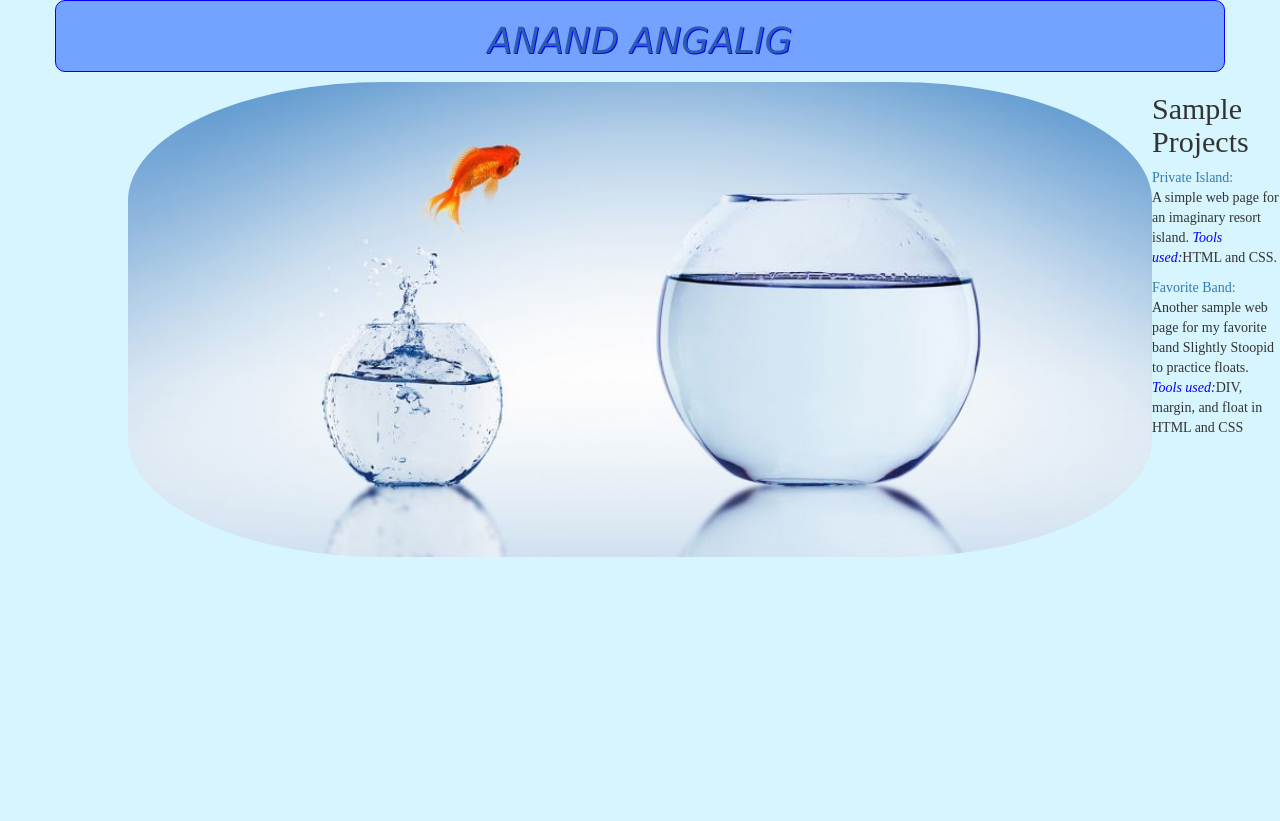
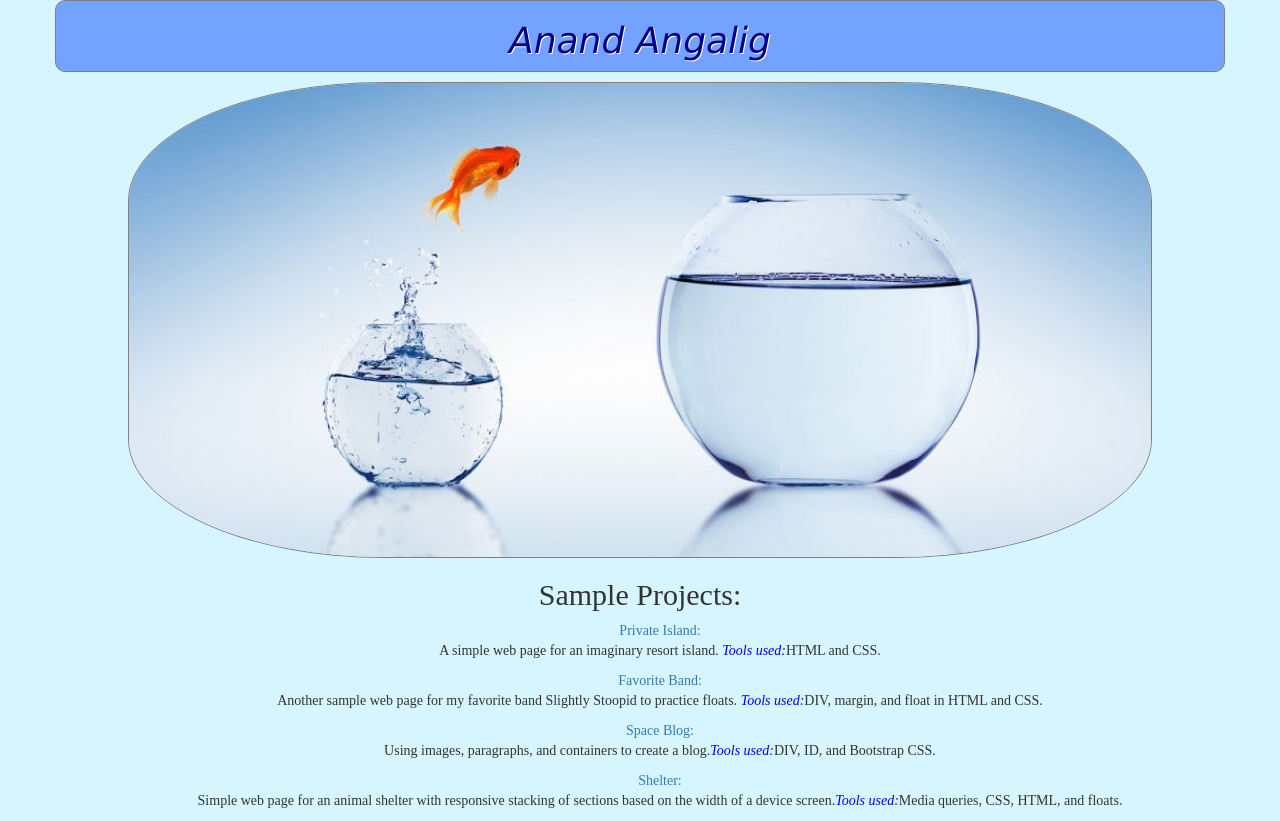
Before and after one commit to anandangalig/portfolio, a plain HTML site: page index.html in a window 1280 px wide. Before the commit the page ends 800 px from the top, so only its background shows below. Drawn offline with Linux system fonts and the light colour scheme; files that its build step writes are made by us from their sources.

Commit message:
finish the projects list

```diff
--- a/css/styles.css
+++ b/css/styles.css
@@ -2,12 +2,13 @@
   width: 80%;
   margin-left: 10%;
   border-radius: 25%;
-  float: left;
   margin-top: 10px;
+  border: 1px solid grey;
 }
 
 .projects {
   font-family:serif;
+  text-align: center;
 }
 
 body {
@@ -20,9 +21,9 @@ body {
 }
 
 .container {
-  color: #2E5BB2;
-  text-shadow: 1px 1px blue;
-  border: 1px solid blue;
+  color: darkblue;
+  text-shadow: 1px 1px #FFF;
+  border: 1px solid grey;
   background-color: #74A3FF;
   border-radius: 10px;
   text-align: center;
--- a/index.html
+++ b/index.html
@@ -7,11 +7,11 @@
   </head>
   <body>
     <div class="container">
-      <h1>ANAND ANGALIG</h1>
+      <h1>Anand Angalig</h1>
     </div>
     <img class="img1" src="img/img1.jpg" alt="A photo of my inspiration">
     <div class="projects">
-      <h2>Sample Projects</h2>
+      <h2>Sample Projects:</h2>
       <ul>
         <il>
           <a href="https://github.com/anandangalig/private-island.git ">Private Island:</a>
@@ -19,10 +19,12 @@
         </il>
         <il>
           <a href="https://github.com/anandangalig/band.git"> Favorite Band:</a>
-          <p> Another sample web page for my favorite band Slightly Stoopid to practice floats. <span class="tools">Tools used:</span>DIV, margin, and float in HTML and CSS</p>
+          <p> Another sample web page for my favorite band Slightly Stoopid to practice floats. <span class="tools">Tools used:</span>DIV, margin, and float in HTML and CSS.</p>
         </il>
-        <il></il>
-        <il></il>
+        <il><a href="https://github.com/anandangalig/space-blog.git"> Space Blog:</a>
+        <p> Using images, paragraphs, and containers to create a blog.<span class="tools">Tools used:</span>DIV, ID, and Bootstrap CSS.</p></il>
+        <il><a href="https://github.com/anandangalig/Shelter.git"> Shelter:</a>
+        <p> Simple web page for an animal shelter with responsive stacking of sections based on the width of a device screen.<span class="tools">Tools used:</span>Media queries, CSS, HTML, and floats.</p></il>
       </ul>
     </div>
   </body>
```
